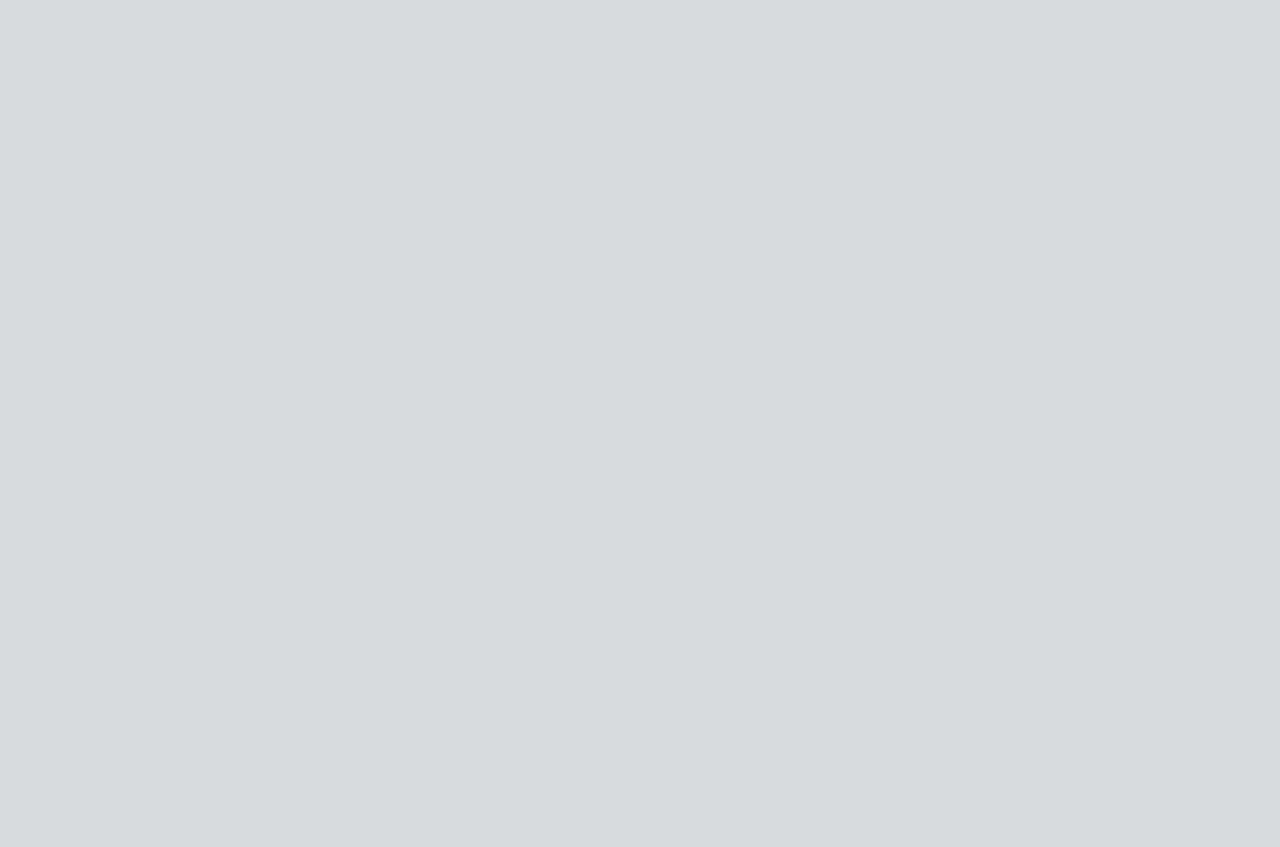
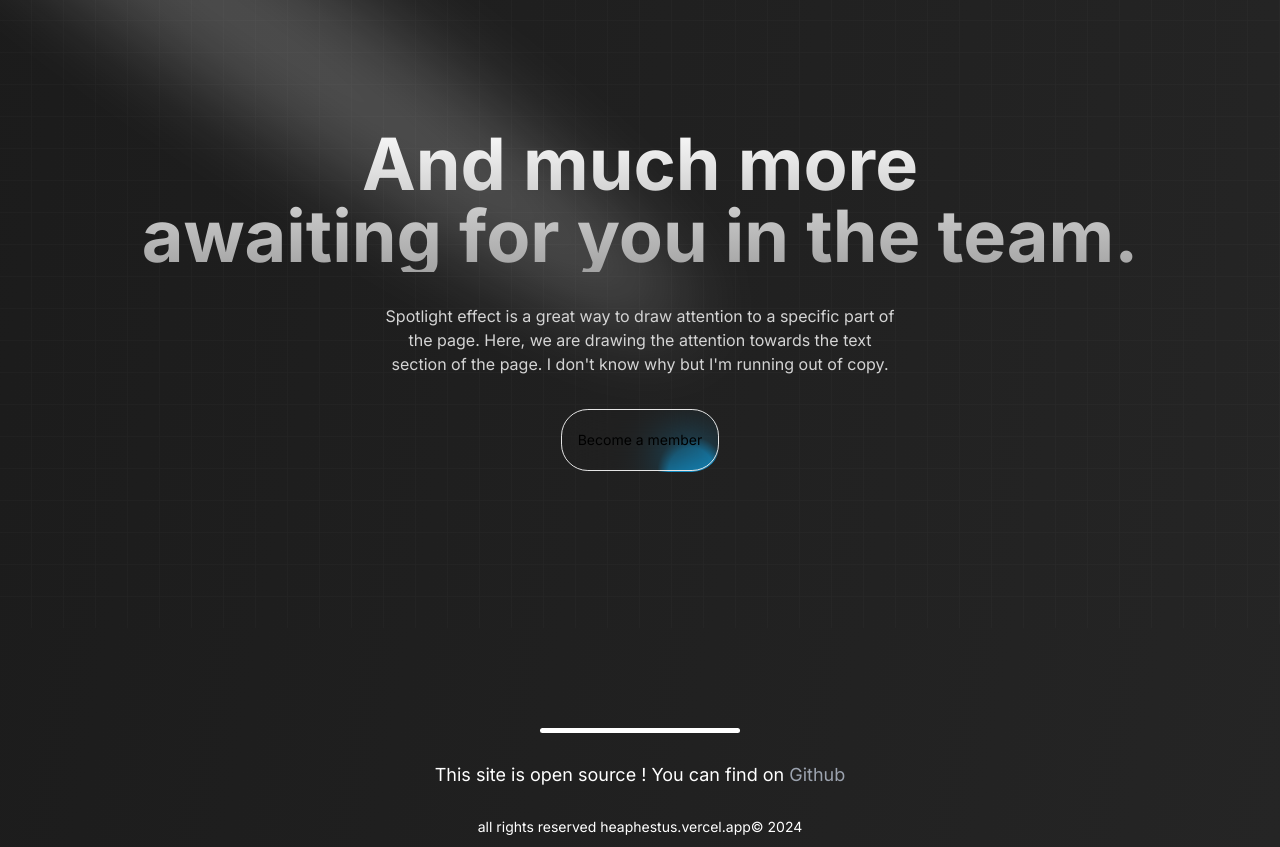
Before and after one commit to lamproskrchs/hepheastus, a Next.js app: page / in a window 1280 px wide. Shown: the part 6520-7367 px from the top of the page. Before the commit the page ends 5868 px from the top, so only its background shows below. Built offline with nearby package versions, Linux system fonts and the light colour scheme.

Commit message:
Main page design finished

```diff
--- a/app/layout.tsx
+++ b/app/layout.tsx
@@ -5,8 +5,8 @@ import "./globals.css";
 const inter = Inter({ subsets: ["latin"] });
 
 export const metadata: Metadata = {
-  title: "Create Next App",
-  description: "Generated by create next app",
+  title: "Heaphestus Team",
+  description: "Heaphestus is a robotics team in Mechanical school of University of Peloponnese",
 };
 
 export default function RootLayout({
--- a/app/page.tsx
+++ b/app/page.tsx
@@ -1,4 +1,4 @@
-"use client"
+"use client";
 import Image from "next/image";
 import { cn } from "@/utils/cn";
 import React from "react";
@@ -16,6 +16,8 @@ import { MacbookScroll } from "@/components/ui/macbook-scroll";
 import Link from "next/link";
 import { useScroll, useTransform } from "framer-motion";
 import { GoogleGeminiEffect } from "@/components/ui/gemini-google-effect";
+import { Spotlight } from "@/components/ui/spotlight";
+import { Button } from "@/components/ui/moving-border";
 
 export default function Home() {
   //Bendo grid
@@ -194,6 +196,43 @@ export default function Home() {
           ]}
         />
       </div>
+      <div className="h-[40rem] w-full   dark:bg-grid-white/[0.2] bg-grid-black/[0.2] relative flex items-center justify-center">
+        {/* Radial gradient for the container to give a faded look */}
+        <div className="absolute pointer-events-none inset-0 flex items-center justify-center  [mask-image:radial-gradient(ellipse_at_center,transparent_20%,black)]"></div>
+        <p className="text-4xl sm:text-7xl font-bold relative z-20 bg-clip-text text-transparent bg-gradient-to-b from-neutral-200 to-neutral-500 py-8">
+          3D Modeling & Building
+        </p>
+      </div>
+      <div className="h-[40rem] w-full rounded-md flex md:items-center md:justify-center antialiased bg-grid-white/[0.02] relative overflow-hidden">
+        <Spotlight
+          className="-top-40 left-0 md:left-60 md:-top-20"
+          fill="white"
+        />
+        <div className=" p-4 max-w-7xl space-y-8  mx-auto relative z-10  w-full pt-20 md:pt-0">
+          <h1 className="text-4xl md:text-7xl font-bold text-center bg-clip-text text-transparent bg-gradient-to-b from-neutral-50 to-neutral-400 bg-opacity-50">
+            And much more <br /> awaiting for you in the team.
+          </h1>
+          <p className="mt-4 font-normal text-base text-neutral-300 max-w-lg text-center mx-auto">
+            Spotlight effect is a great way to draw attention to a specific part
+            of the page. Here, we are drawing the attention towards the text
+            section of the page. I don&apos;t know why but I&apos;m running out
+            of copy.
+          </p>
+          <div className="flex flex-row w-full items-center justify-center">
+            <Button
+              borderRadius="1.75rem"
+              className="mx-auto  text-black dark:text-white border-neutral-200 dark:border-slate-800"
+            >
+              Become a member
+            </Button>{" "}
+          </div>
+        </div>
+      </div>
+      <div className="flex flex-col pt-[100px] pb-[10px] space-y-7 items-center text-white text-lg ">
+          <div className="flex flex-row w-[200px] h-[5px] rounded-full bg-white shadow-2xl shadow-white"></div>
+          <p>This site is open source ! You can find on <a className=" text-gray-400" href="#">Github</a></p>
+          <p className="text-sm mb-[10px]">all rights reserved heaphestus.vercel.app© 2024</p>
+      </div>
     </main>
   );
 }
--- /dev/null
+++ b/components/ui/moving-border.tsx
@@ -0,0 +1,139 @@
+"use client";
+import React from "react";
+import {
+  motion,
+  useAnimationFrame,
+  useMotionTemplate,
+  useMotionValue,
+  useTransform,
+} from "framer-motion";
+import { useRef } from "react";
+import { cn } from "@/utils/cn";
+
+export function Button({
+  borderRadius = "1.75rem",
+  children,
+  as: Component = "button",
+  containerClassName,
+  borderClassName,
+  duration,
+  className,
+  ...otherProps
+}: {
+  borderRadius?: string;
+  children: React.ReactNode;
+  as?: any;
+  containerClassName?: string;
+  borderClassName?: string;
+  duration?: number;
+  className?: string;
+  [key: string]: any;
+}) {
+  return (
+    <Component
+      className={cn(
+        "bg-transparent relative text-xl  h-16 w-40 p-[1px] overflow-hidden ",
+        containerClassName
+      )}
+      style={{
+        borderRadius: borderRadius,
+      }}
+      {...otherProps}
+    >
+      <div
+        className="absolute inset-0"
+        style={{ borderRadius: `calc(${borderRadius} * 0.96)` }}
+      >
+        <MovingBorder duration={duration} rx="30%" ry="30%">
+          <div
+            className={cn(
+              "h-20 w-20 opacity-[0.8] bg-[radial-gradient(var(--sky-500)_40%,transparent_60%)]",
+              borderClassName
+            )}
+          />
+        </MovingBorder>
+      </div>
+
+      <div
+        className={cn(
+          "relative  border border-slate-800 backdrop-blur-xl text-white flex items-center justify-center w-full h-full text-sm antialiased",
+          className
+        )}
+        style={{
+          borderRadius: `calc(${borderRadius} * 0.96)`,
+        }}
+      >
+        {children}
+      </div>
+    </Component>
+  );
+}
+
+export const MovingBorder = ({
+  children,
+  duration = 2000,
+  rx,
+  ry,
+  ...otherProps
+}: {
+  children: React.ReactNode;
+  duration?: number;
+  rx?: string;
+  ry?: string;
+  [key: string]: any;
+}) => {
+  const pathRef = useRef<any>();
+  const progress = useMotionValue<number>(0);
+
+  useAnimationFrame((time) => {
+    const length = pathRef.current?.getTotalLength();
+    if (length) {
+      const pxPerMillisecond = length / duration;
+      progress.set((time * pxPerMillisecond) % length);
+    }
+  });
+
+  const x = useTransform(
+    progress,
+    (val) => pathRef.current?.getPointAtLength(val).x
+  );
+  const y = useTransform(
+    progress,
+    (val) => pathRef.current?.getPointAtLength(val).y
+  );
+
+  const transform = useMotionTemplate`translateX(${x}px) translateY(${y}px) translateX(-50%) translateY(-50%)`;
+
+  return (
+    <>
+      <svg
+        xmlns="http://www.w3.org/2000/svg"
+        preserveAspectRatio="none"
+        className="absolute h-full w-full"
+        width="100%"
+        height="100%"
+        {...otherProps}
+      >
+        <rect
+          fill="none"
+          width="100%"
+          height="100%"
+          rx={rx}
+          ry={ry}
+          ref={pathRef}
+        />
+      </svg>
+      <motion.div
+        style={{
+          position: "absolute",
+          top: 0,
+          left: 0,
+          display: "inline-block",
+          transform,
+        }}
+      >
+        {children}
+      </motion.div>
+    </>
+  );
+};
--- /dev/null
+++ b/components/ui/spotlight.tsx
@@ -0,0 +1,56 @@
+import React from "react";
+import { cn } from "../../utils/cn";
+
+type SpotlightProps = {
+    className?: string;
+    fill?: string;
+};
+
+export const Spotlight = ({ className, fill }: SpotlightProps) => {
+  return (
+    <svg
+      className={cn(
+        "animate-spotlight pointer-events-none absolute z-[1]  h-[169%] w-[138%] lg:w-[84%] opacity-0",
+        className
+      )}
+      xmlns="http://www.w3.org/2000/svg"
+      viewBox="0 0 3787 2842"
+      fill="none"
+    >
+      <g filter="url(#filter)">
+        <ellipse
+          cx="1924.71"
+          cy="273.501"
+          rx="1924.71"
+          ry="273.501"
+          transform="matrix(-0.822377 -0.568943 -0.568943 0.822377 3631.88 2291.09)"
+          fill={fill || "white"}
+          fillOpacity="0.21"
+        ></ellipse>
+      </g>
+      <defs>
+        <filter
+          id="filter"
+          x="0.860352"
+          y="0.838989"
+          width="3785.16"
+          height="2840.26"
+          filterUnits="userSpaceOnUse"
+          colorInterpolationFilters="sRGB"
+        >
+          <feFlood floodOpacity="0" result="BackgroundImageFix"></feFlood>
+          <feBlend
+            mode="normal"
+            in="SourceGraphic"
+            in2="BackgroundImageFix"
+            result="shape"
+          ></feBlend>
+          <feGaussianBlur
+            stdDeviation="151"
+            result="effect1_foregroundBlur_1065_8"
+          ></feGaussianBlur>
+        </filter>
+      </defs>
+    </svg>
+  );
+};
--- a/package.json
+++ b/package.json
@@ -12,6 +12,7 @@
     "@tabler/icons-react": "^3.2.0",
     "clsx": "^2.1.0",
     "framer-motion": "^11.0.28",
+    "mini-svg-data-uri": "^1.4.4",
     "next": "14.2.1",
     "react": "^18",
     "react-dom": "^18",
--- a/tailwind.config.ts
+++ b/tailwind.config.ts
@@ -2,6 +2,7 @@ import type { Config } from "tailwindcss";
 
 const defaultTheme = require("tailwindcss/defaultTheme");
 const colors = require("tailwindcss/colors");
+const svgToDataUri = require("mini-svg-data-uri");
 const {
   default: flattenColorPalette,
 } = require("tailwindcss/lib/util/flattenColorPalette");
@@ -29,9 +30,46 @@ const config: Config = {
         "redonebg" : "#dd2628"
       }
     },
+    animation: {
+      spotlight: "spotlight 2s ease .75s 1 forwards",
+    },
+    keyframes: {
+      spotlight: {
+        "0%": {
+          opacity: "0",
+          transform: "translate(-72%, -62%) scale(0.5)",
+        },
+        "100%": {
+          opacity: "1",
+          transform: "translate(-50%,-40%) scale(1)",
+        },
+      },
+    },
   },
   plugins: [
     addVariablesForColors,
+    function ({ matchUtilities, theme }: any) {
+      matchUtilities(
+        {
+          "bg-grid": (value: any) => ({
+            backgroundImage: `url("${svgToDataUri(
+              `<svg xmlns="http://www.w3.org/2000/svg" viewBox="0 0 32 32" width="32" height="32" fill="none" stroke="${value}"><path d="M0 .5H31.5V32"/></svg>`
+            )}")`,
+          }),
+          "bg-grid-small": (value: any) => ({
+            backgroundImage: `url("${svgToDataUri(
+              `<svg xmlns="http://www.w3.org/2000/svg" viewBox="0 0 32 32" width="8" height="8" fill="none" stroke="${value}"><path d="M0 .5H31.5V32"/></svg>`
+            )}")`,
+          }),
+          "bg-dot": (value: any) => ({
+            backgroundImage: `url("${svgToDataUri(
+              `<svg xmlns="http://www.w3.org/2000/svg" viewBox="0 0 32 32" width="16" height="16" fill="none"><circle fill="${value}" id="pattern-circle" cx="10" cy="10" r="1.6257413380501518"></circle></svg>`
+            )}")`,
+          }),
+        },
+        { values: flattenColorPalette(theme("backgroundColor")), type: "color" }
+      );
+    },
   ],
 };
 export default config;
```
Also changed, not shown: 1 other file (tests, documents, lock files or other folders). Lines whose indentation alone changed are shown as unchanged.
